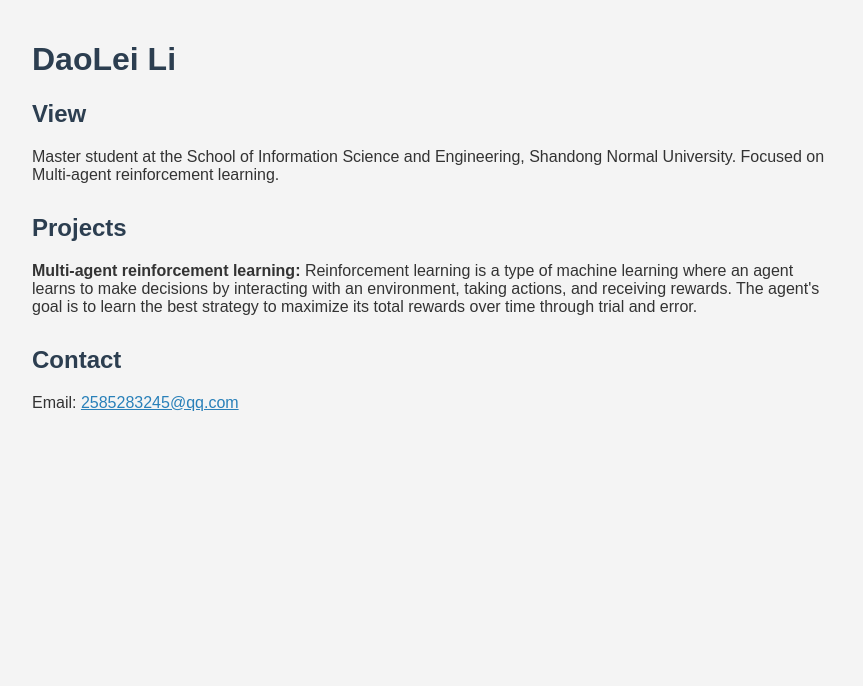
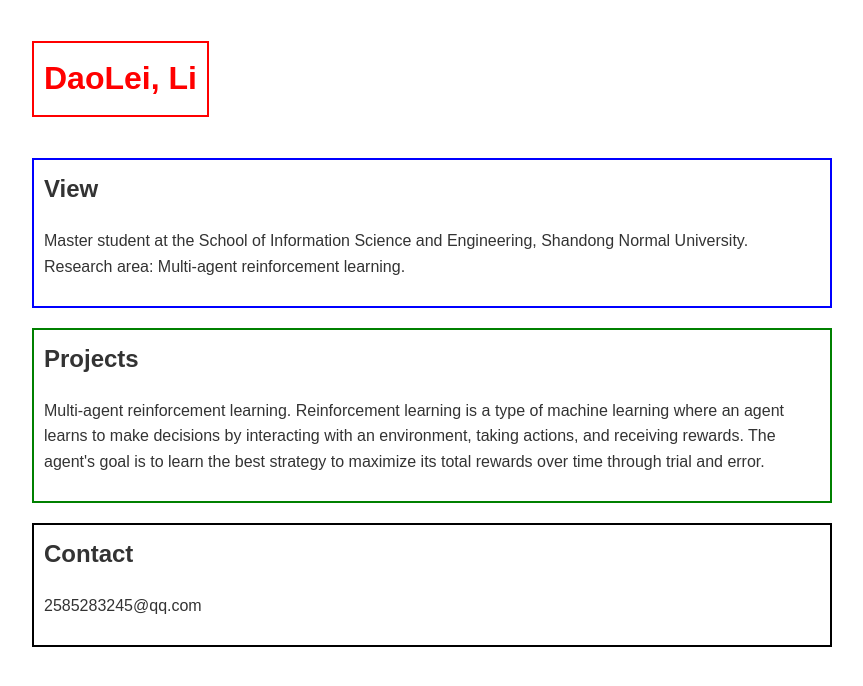
Before and after one commit to td-ldl/introduction, a plain HTML site: page index.html in a window 1280 px wide. Shown: the whole page, without its empty margins (208-1071 px from the left). Drawn offline with Linux system fonts and the light colour scheme.

Commit message:
Add files via upload

```diff
--- a/index.html
+++ b/index.html
@@ -2,45 +2,59 @@
 <html lang="en">
 <head>
     <meta charset="UTF-8">
-    <title>DaoLei Li - Personal Homepage</title>
+    <meta name="viewport" content="width=device-width, initial-scale=1.0">
+    <title>DaoLei Li's Homepage</title>
     <style>
         body {
             font-family: Arial, sans-serif;
+            line-height: 1.6;
             max-width: 800px;
             margin: 0 auto;
             padding: 20px;
-            background-color: #f4f4f4;
             color: #333;
         }
-        h1, h2 {
-            color: #2c3e50;
+        h1 {
+            border: 2px solid red;
+            padding: 10px;
+            display: inline-block;
+            color: red;
         }
-        .section {
-            margin-bottom: 30px;
+        .bio {
+            border: 2px solid blue;
+            padding: 10px;
+            margin: 20px 0;
         }
-        .email {
-            color: #2980b9;
+        .projects {
+            border: 2px solid green;
+            padding: 10px;
+            margin: 20px 0;
+        }
+        .contact {
+            border: 2px solid black;
+            padding: 10px;
+            margin: 20px 0;
+        }
+        h2 {
+            margin-top: 0;
         }
     </style>
 </head>
 <body>
+    <h1>DaoLei, Li</h1>
 
-    <h1>DaoLei Li</h1>
-
-    <div class="section">
+    <div class="bio">
         <h2>View</h2>
-        <p>Master student at the School of Information Science and Engineering, Shandong Normal University. Focused on Multi-agent reinforcement learning.</p>
+        <p>Master student at the School of Information Science and Engineering, Shandong Normal University. Research area: Multi-agent reinforcement learning.</p>
     </div>
 
-    <div class="section">
+    <div class="projects">
         <h2>Projects</h2>
-        <p><strong>Multi-agent reinforcement learning:</strong> Reinforcement learning is a type of machine learning where an agent learns to make decisions by interacting with an environment, taking actions, and receiving rewards. The agent's goal is to learn the best strategy to maximize its total rewards over time through trial and error.</p>
+        <p>Multi-agent reinforcement learning. Reinforcement learning is a type of machine learning where an agent learns to make decisions by interacting with an environment, taking actions, and receiving rewards. The agent's goal is to learn the best strategy to maximize its total rewards over time through trial and error.</p>
     </div>
 
-    <div class="section">
+    <div class="contact">
         <h2>Contact</h2>
-        <p>Email: <a href="mailto:2585283245@qq.com" class="email">2585283245@qq.com</a></p>
+        <p>2585283245@qq.com</p>
     </div>
-
 </body>
 </html>
```
